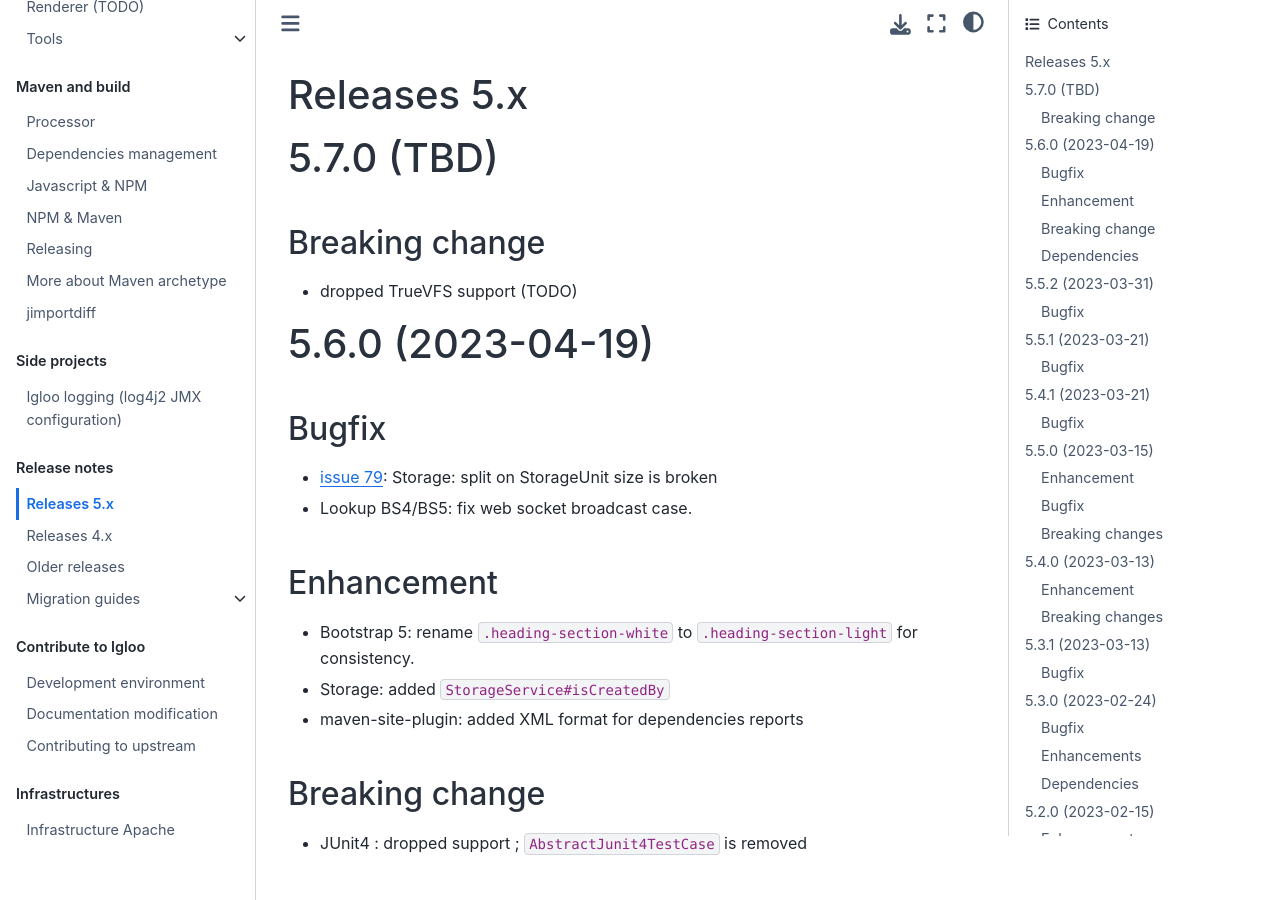
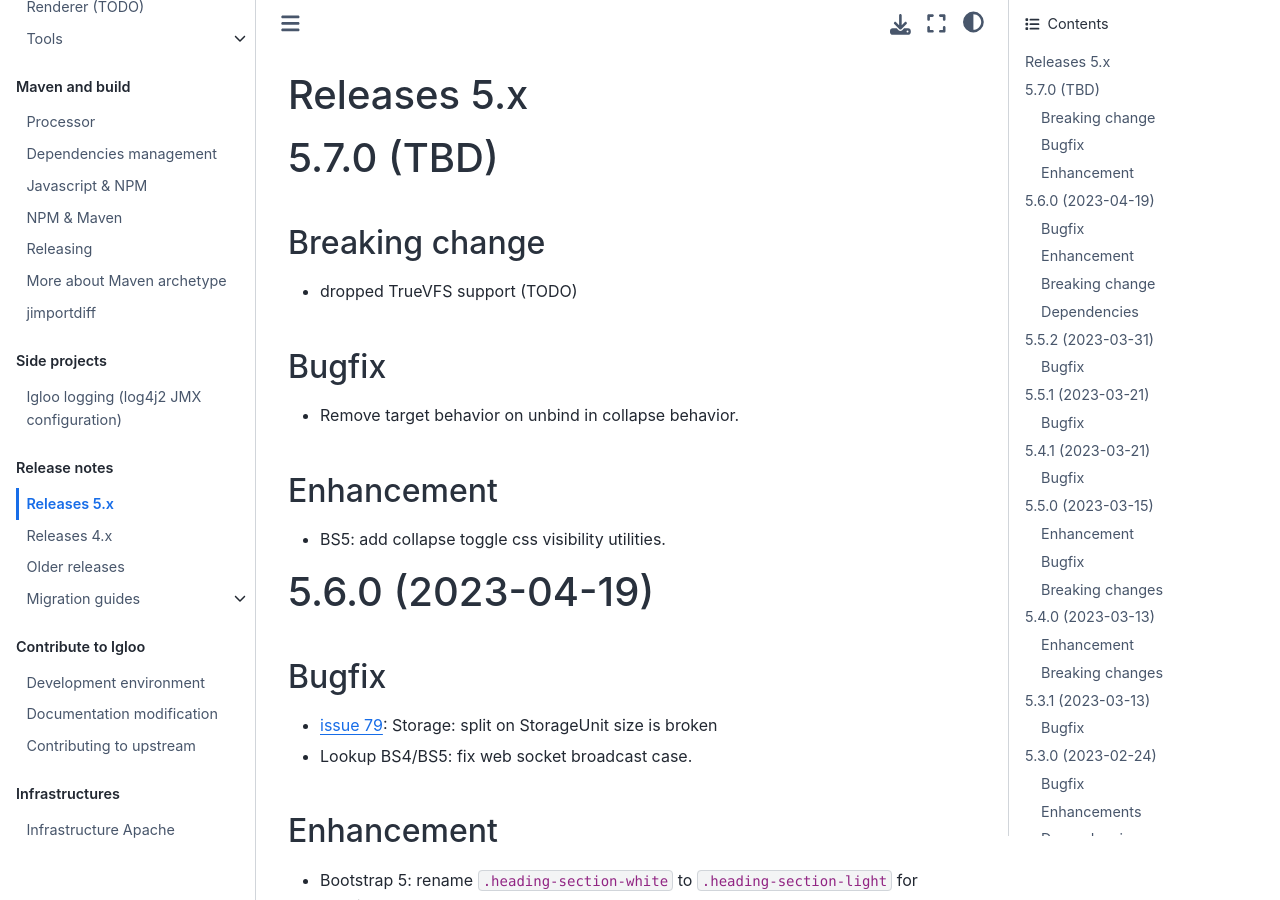
Before and after one commit to igloo-project/igloo-doc, a Sphinx documentation site: the page built from source/release-notes/releases-5.x.md, in a window 1280 px wide and 900 px high. Built offline with Sphinx 7.4.7 and the Sphinx Book theme 1.1.4, drawn with Linux system fonts in a browser that asks for light colours.

Commit message:
Changelog 5.7.0

```diff
--- a/source/release-notes/releases-5.x.md
+++ b/source/release-notes/releases-5.x.md
@@ -8,6 +8,13 @@
 
 * dropped TrueVFS support (TODO)
 
+## Bugfix
+
+* Remove target behavior on unbind in collapse behavior.
+
+## Enhancement
+
+* BS5: add collapse toggle css visibility utilities.
 
 (v5.6.0)=
 
@@ -65,7 +72,6 @@ Maven plugins:
 * maven-site-plugin: 4.0.0-M4 -> 4.0.0-M6
 * maven-install-plugin: 3.1.0 -> 3.1.1
 * flatten-maven-plugin: 1.3.0 -> 1.4.1
-
 
 (v5.5.2)=
 
```
